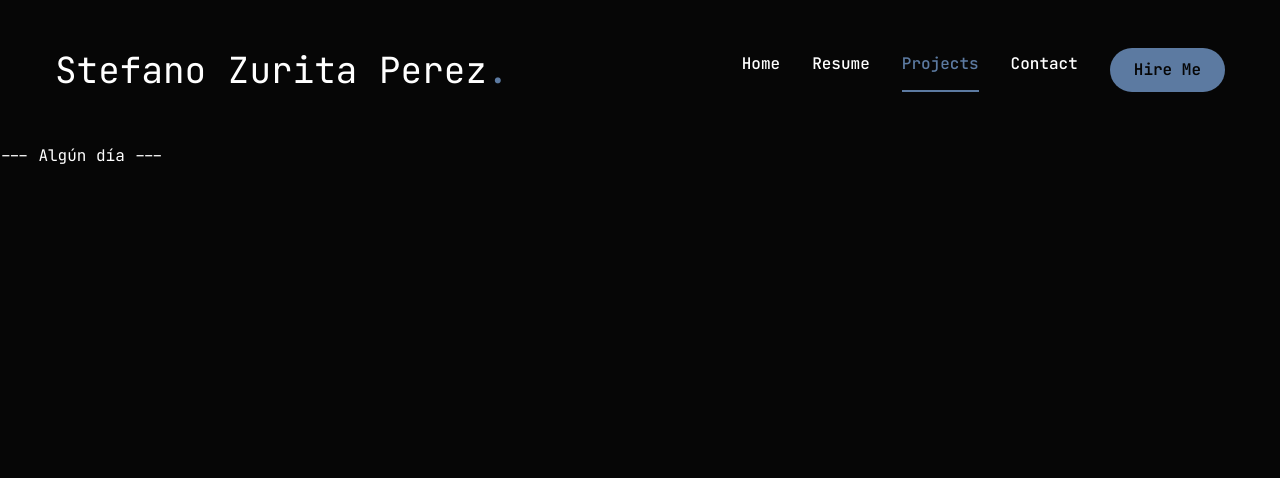
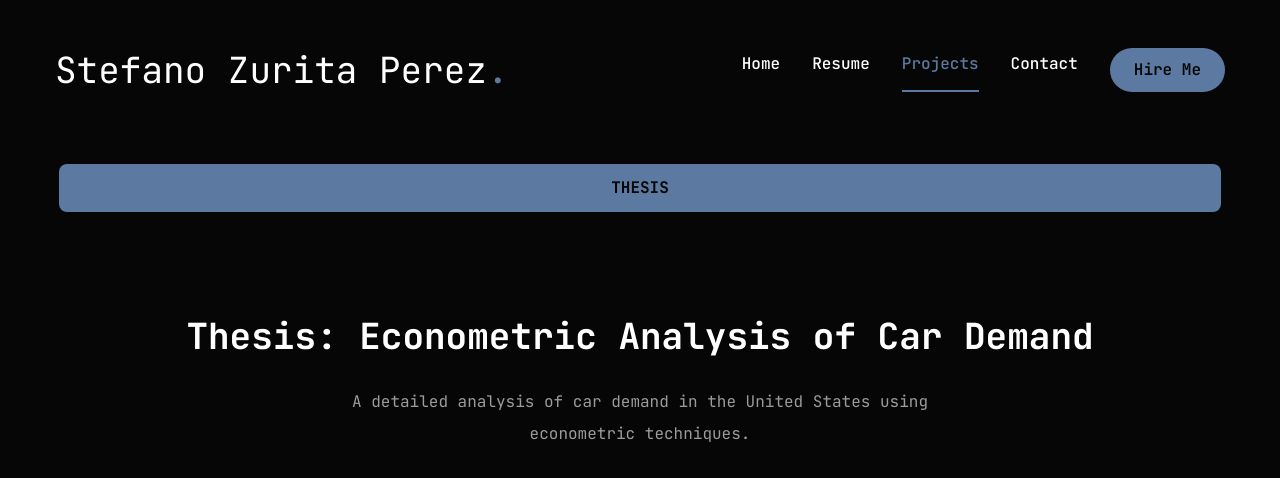
Before and after one commit to stefanoz99/myPortfolio, a Next.js app: page /work in a window 1280 px wide. Shown: the top 478 px of the page. Built offline with nearby package versions, Linux system fonts and the light colour scheme.

Commit message:
Update page.jsx

```diff
--- a/app/work/page.jsx
+++ b/app/work/page.jsx
@@ -1,8 +1,59 @@
+"use client";
 
-const Services = () => {
+import { Tabs, TabsContent, TabsList, TabsTrigger } from '@/components/ui/tabs';
+import { motion } from 'framer-motion';
+import { ExpandableCardDemo } from "../../components/ExpandableCardDemo";
+
+// Thesis data
+const thesis = {
+  title: "Thesis: Econometric Analysis of Car Demand",
+  description: "A detailed analysis of car demand in the United States using econometric techniques.",
+};
+
+const Work = () => {
+  const handleTabClick = (value) => {
+    document.getElementById(value).scrollIntoView({ behavior: "smooth" });
+  };
+
   return (
-    <div>--- Algún día ---</div>
-  )
-}
+    <motion.div
+      initial={{ opacity: 0 }}
+      animate={{
+        opacity: 1,
+        transition: {
+          delay: 0.3,
+          duration: 1,
+          ease: "easeIn"
+        },
+      }}
+      className="flex items-center justify-center min-h-[80vh] py-12 xl:py-5"
+    >
+      <div className="container mx-auto">
 
-export default Services
+        <Tabs defaultValue="thesis" className="flex flex-col xl:flex-col gap-[60px] justify-center">
+
+          {/* Tabs */}
+          <TabsList className="flex flex-col xl:flex-row w-full max-w-[380px] xl:max-w-[1200px] mx-auto gap-6">
+            <TabsTrigger value="thesis" onClick={() => handleTabClick('thesis')}>THESIS</TabsTrigger>
+          </TabsList>
+
+          {/* Content */}
+          <div className="min-h-[70vh] w-full mt-10">
+            {/* Thesis Tab */}
+            <TabsContent value="thesis" className="w-full text-center" id="thesis">
+              <div className="flex flex-col gap-[30px]">
+                <div className="flex flex-row items-center justify-center gap-10">
+                  <h3 className="text-4xl font-bold">{thesis.title}</h3>
+                </div>
+                <p className="max-w-[600px] text-white/60 mx-auto">{thesis.description}</p>
+                <ExpandableCardDemo filterTag="thesis" />
+              </div>
+            </TabsContent>
+          </div>
+        </Tabs>
+      </div>
+    </motion.div>
+  );
+};
+
+export default Work;
```
